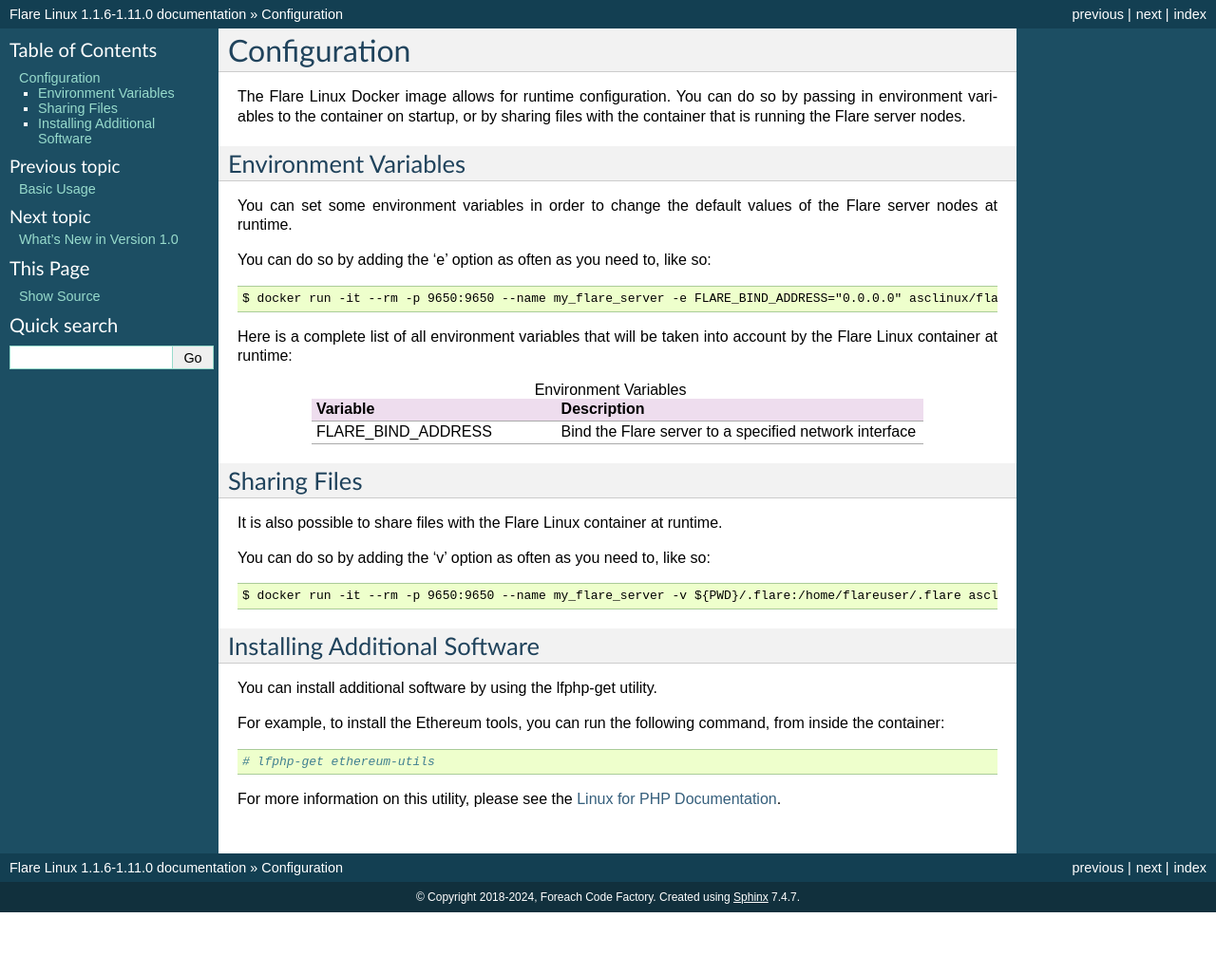
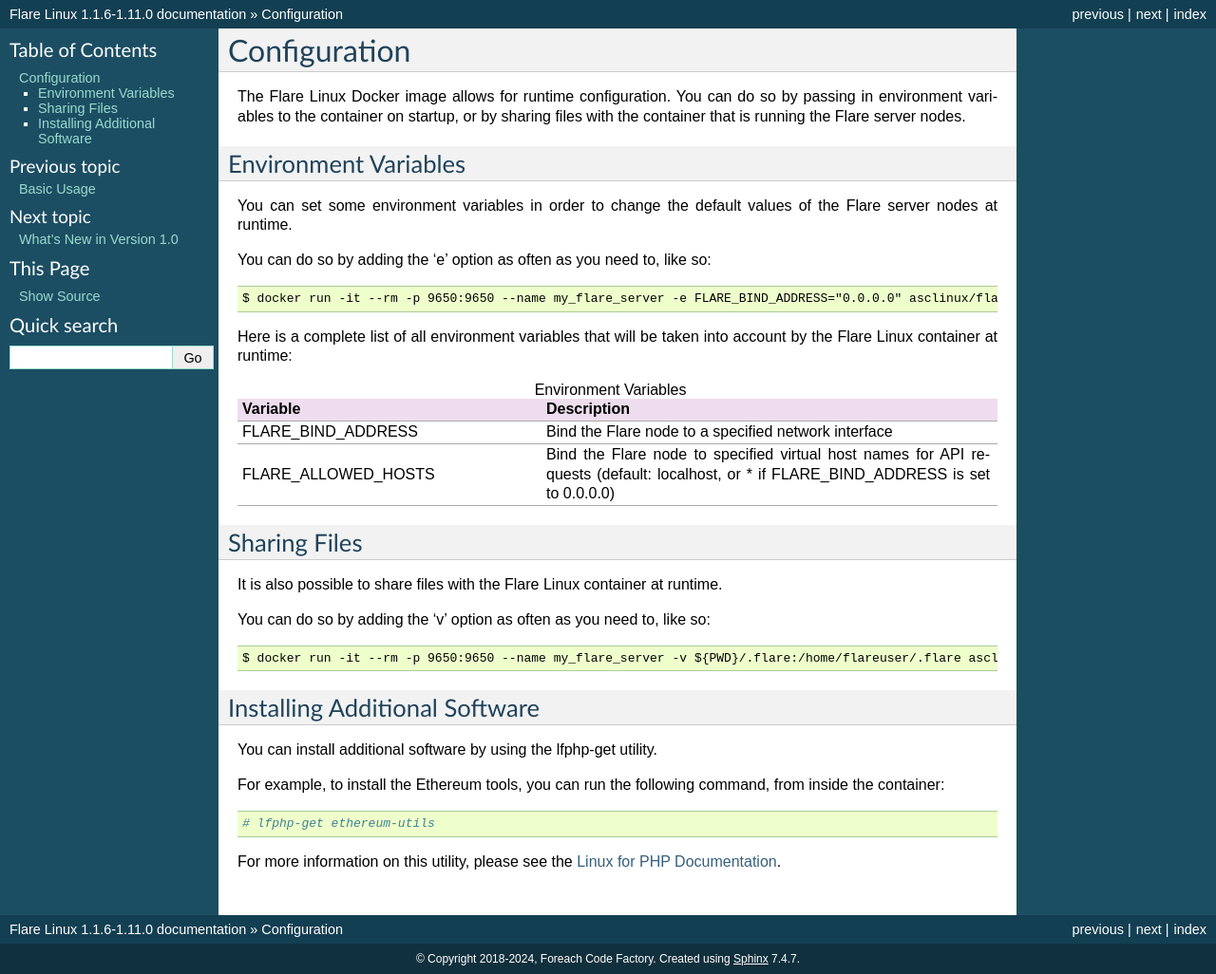
Before and after one commit to linuxforphp/flarelinux-docs, a Sphinx documentation site: the page built from docs/configuration.rst, in a window 1280 px wide. Shown: the whole page at 95% size. Built offline with Sphinx 7.4.7, drawn with Linux system fonts in a browser that asks for light colours; before the commit the page ends 961 px from its top, so only the background shows below that.

Commit message:
2025-07-03 AC: Adds documentation for the FLARE_ALLOWED_HOSTS environment variable.

```diff
--- a/docs/configuration.rst
+++ b/docs/configuration.rst
@@ -33,7 +33,9 @@
    * - Variable
      - Description
    * - FLARE_BIND_ADDRESS
-     - Bind the Flare server to a specified network interface
+     - Bind the Flare node to a specified network interface
+   * - FLARE_ALLOWED_HOSTS
+     - Bind the Flare node to specified virtual host names for API requests (default: localhost, or * if FLARE_BIND_ADDRESS is set to 0.0.0.0)
 
 -------------
 Sharing Files
```
